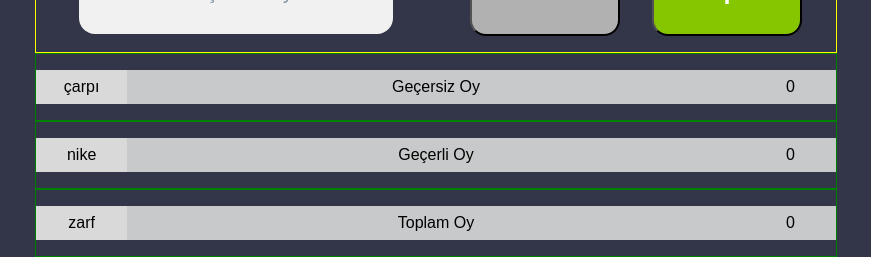
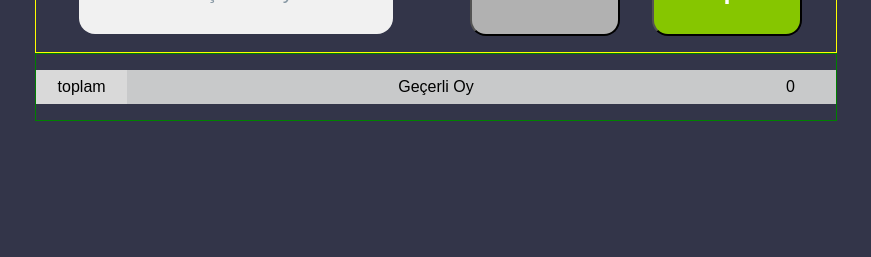
Before and after one commit to yusufgozukara/voteapp, a React (Create React App) app: page / in a window 1280 px wide. Shown: the part 675-932 px from the top of the page, without its empty margins (204-1075 px from the left). After the commit the page ends 800 px from the top, so only its background shows below. Built offline with nearby package versions, Linux system fonts and the light colour scheme.

Commit message:
vote function fixed

```diff
--- a/src/App.js
+++ b/src/App.js
@@ -3,24 +3,28 @@ import Card from "./components/Card/Card";
 import InvalidVote from "./components/InvalidVote/InvalidVote";
 import Results from "./components/Results/Results";
 import persons from "./person.json";
-import { useState } from "react";
+import { useEffect, useState } from "react";
 import results from "./results.json";
 
 function App() {
-  const [vote, setVote] = useState(0);
+  const [people, setPeople] = useState(
+    persons.map((person) => {
+      return { ...person, vote: 0 };
+    })
+  );
 
   return (
     <div className="general">
       <div className="cardContainer">
-        {persons.map((person) => (
-          <Card vote={vote} setVote={setVote} person={person} />
+        {people.map((person) => (
+          <Card people={people} setPeople={setPeople} person={person} />
         ))}
       </div>
       <InvalidVote />
 
-      {results.map((result) => (
-        <Results result={result} />
-      ))}
+      {/* {results.map((result) => ( */}
+      <Results /*result={result}*/ people={people} />
+      {/* // ))} */}
     </div>
   );
 }
--- a/src/components/Card/Card.js
+++ b/src/components/Card/Card.js
@@ -1,15 +1,17 @@
 import React from "react";
 import "./Card.css";
 
-const Card = ({ person, vote, setVote }) => {
-  const { id, name, image } = person;
+const Card = ({ person, setPeople, people }) => {
+  const { id, name, image, vote } = person;
 
-  const increaseVote = () => {
-    setVote((vote += 1));
-  };
-
-  const decreaseVote = () => {
-    setVote((vote -= 1));
+  const increaseVote = (diff) => {
+    let temp = people.map((vote) => {
+      if (vote.id === person.id && !(diff === -1 && vote.vote === 0)) {
+        vote.vote += diff;
+      }
+      return vote;
+    });
+    setPeople(temp);
   };
 
   return (
@@ -18,10 +20,10 @@ const Card = ({ person, vote, setVote }) => {
         <img className="candidateImage" src={image} alt="person_image" />
         <p className="candidateName">{name}</p>
         <p className="voteBox">{vote}</p>
-        <button className="plus" onClick={increaseVote}>
+        <button className="plus" onClick={() => increaseVote(1)}>
           +
         </button>
-        <button className="minus" onClick={decreaseVote}>
+        <button className="minus" onClick={() => increaseVote(-1)}>
           -
         </button>
       </div>
--- a/src/components/Results/Results.js
+++ b/src/components/Results/Results.js
@@ -1,13 +1,22 @@
-import React from "react";
+import React, { useEffect, useState } from "react";
 import "./Results.css";
 
-const Results = ({ result }) => {
-  const { title, img } = result;
+const Results = ({ people }) => {
+  // const { title, img } = result;
+  let [validVotes, setValidVotes] = useState(0);
+
+  useEffect(() => {
+    let total = 0;
+    people.forEach((element) => {
+      total += element.vote;
+    });
+    setValidVotes(total);
+  });
   return (
     <div className="resultdiv">
-      <p className="resultIcon">{img}</p>
-      <p className="resultTitle">{title}</p>
-      <p className="resultNumber">0</p>
+      <p className="resultIcon">toplam</p>
+      <p className="resultTitle">Geçerli Oy</p>
+      <p className="resultNumber">{validVotes}</p>
     </div>
   );
 };
--- a/src/index.js
+++ b/src/index.js
@@ -4,8 +4,4 @@ import "./index.css";
 import App from "./App";
 
 const root = ReactDOM.createRoot(document.getElementById("root"));
-root.render(
-  <React.StrictMode>
-    <App />
-  </React.StrictMode>
-);
+root.render(<App />);
```
